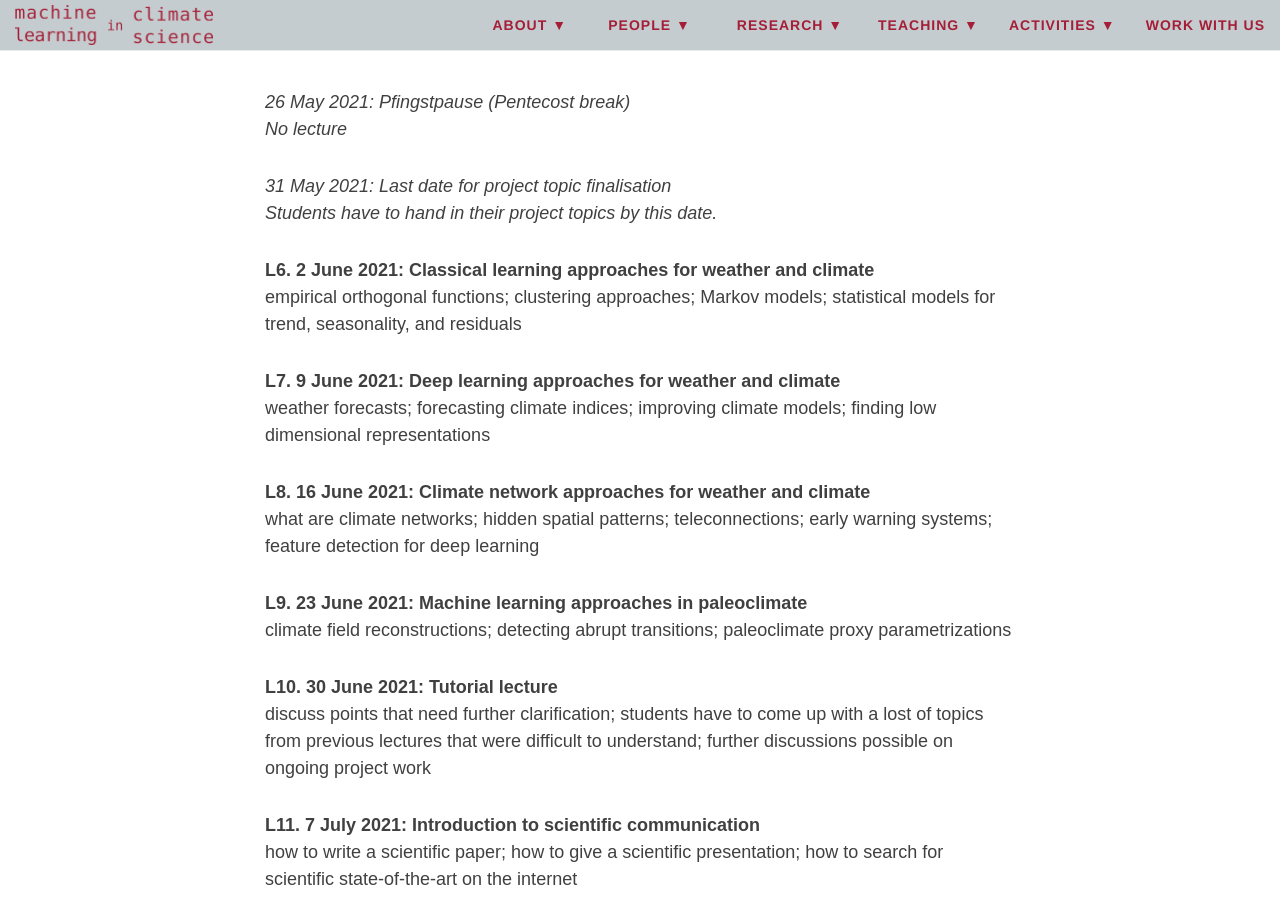
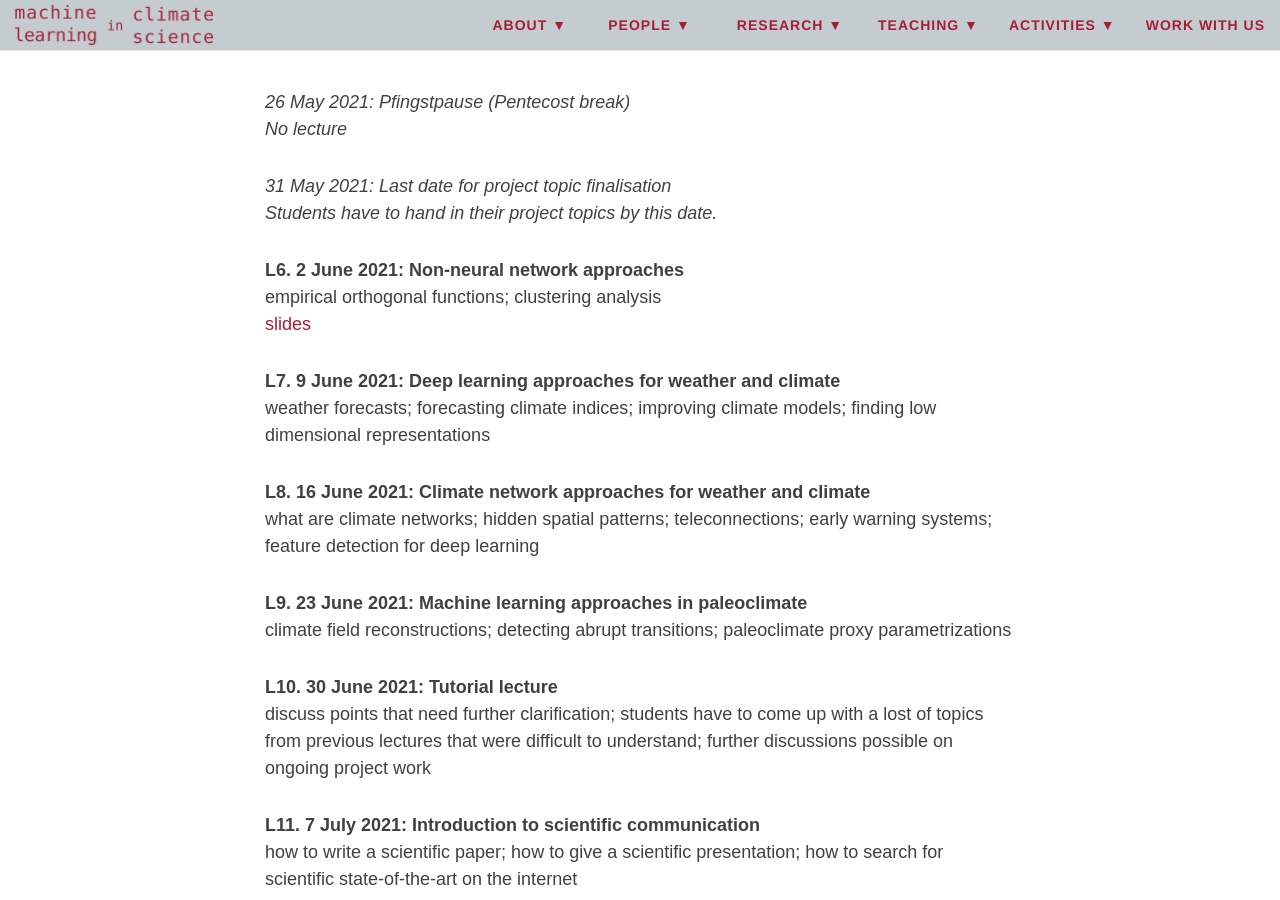
Before and after one commit to mlcs/mlcs.github.io, a Jekyll site: the page built from teaching/summer2021.md, in a window 1280 px wide and 900 px high, scrolled down 2791 px. Built offline with Jekyll 4.4.1, drawn with Linux system fonts in a browser that asks for light colours; nearby versions of some CDN libraries.

Commit message:
sose 2021 -> add link to slides for lecture 6

```diff
--- a/teaching/summer2021.md
+++ b/teaching/summer2021.md
@@ -114,9 +114,9 @@ _No lecture_
 _31 May 2021: Last date for project topic finalisation_
 _Students have to hand in their project topics by this date._
 
-**L6. 2 June 2021: Classical learning approaches for weather and climate**
-empirical orthogonal functions; clustering approaches; Markov models;
-statistical models for trend, seasonality, and residuals
+**L6. 2 June 2021: Non-neural network approaches**
+empirical orthogonal functions; clustering analysis
+[slides](/files/sose2021/l6.pdf)
 
 **L7. 9 June 2021: Deep learning approaches for weather and climate**
 weather forecasts; forecasting climate indices; improving climate
```
Also changed, not shown: 1 other file.
